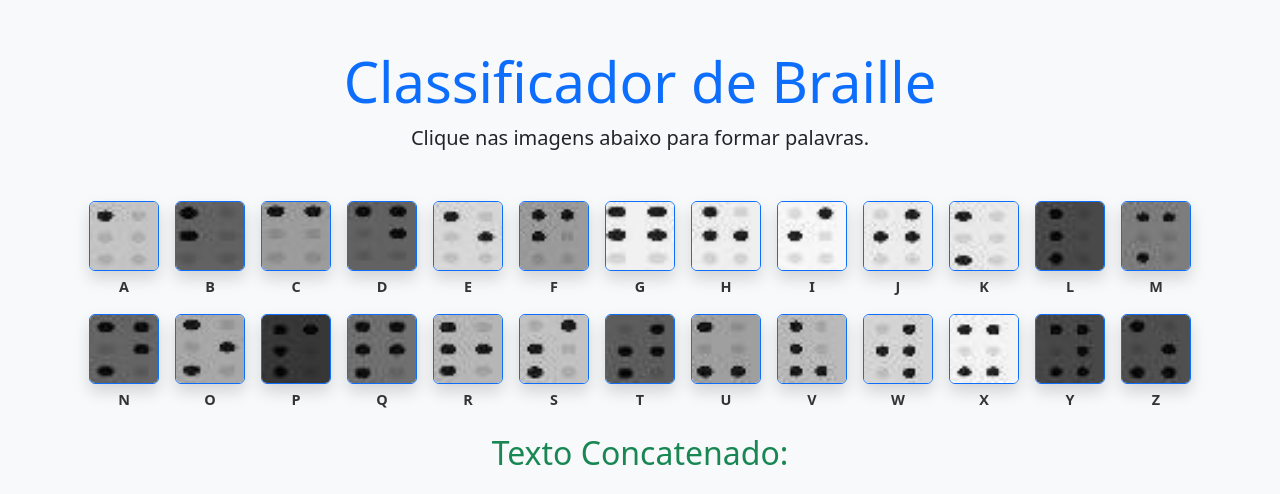
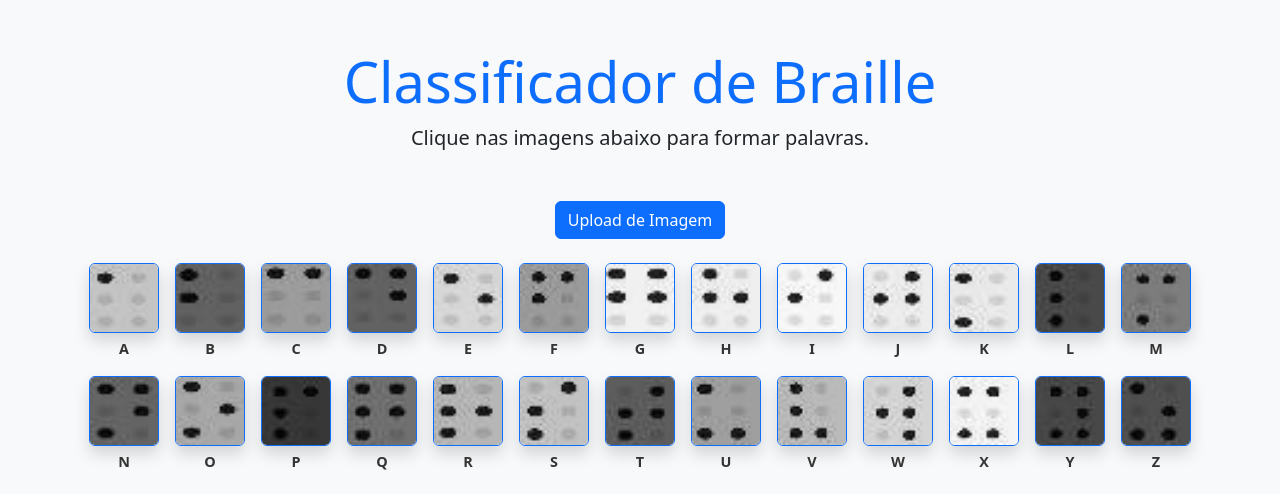
Before and after one commit to elianferreira/classificador_braille, a Flask app: template templates/index.html in a window 1280 px wide. Shown: the top 494 px of the page. Run offline with Flask 3, Linux system fonts and the light colour scheme; the template is opened without the code that fills it, so the values that code supplies are empty; some libraries are stand-ins or nearby versions.

Commit message:
Adicionado upload de imagem

```diff
--- a/templates/index.html
+++ b/templates/index.html
@@ -33,6 +33,12 @@
             text-align: center;
             margin-top: 5px;
         }
+
+        #image-preview {
+            margin-top: 20px;
+            max-width: 100%;
+            max-height: 300px;
+        }
     </style>
 </head>
 <body class="bg-light">
@@ -40,6 +46,19 @@
         <div class="text-center mb-5">
             <h1 class="display-4 text-primary">Classificador de Braille</h1>
             <p class="lead">Clique nas imagens abaixo para formar palavras.</p>
+        </div>
+
+        <!-- Seção do input de imagem -->
+        <div class="row justify-content-center mb-4">
+            <div class="col-auto">
+                <label for="image-upload" class="btn btn-primary">Upload de Imagem</label>
+                <input type="file" id="image-upload" class="d-none" accept="image/*">
+            </div>
+        </div>
+
+        <!-- Exibição da imagem selecionada -->
+        <div class="text-center">
+            <img id="image-preview" src="" alt="Pré-visualização da imagem" style="display: none;">
         </div>
 
         <!-- Seção das imagens de Braille -->
```
